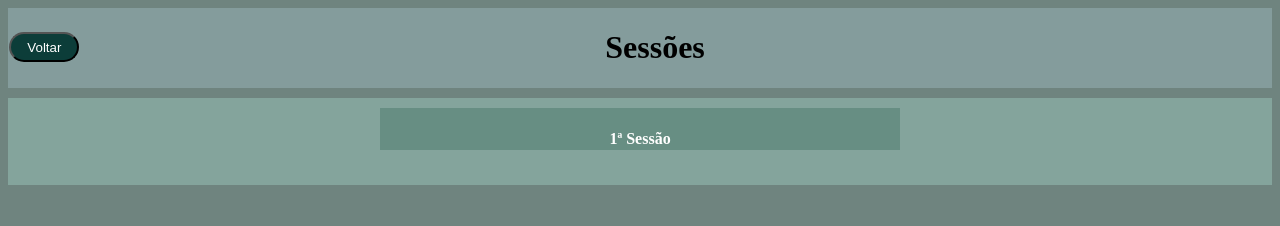
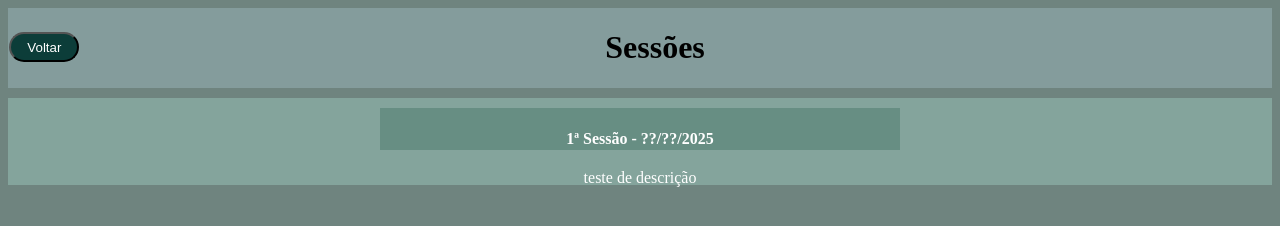
Before and after one commit to Birustieicom/Descontando-Hist-rias, a plain HTML site: page pages/OPDN RPG/sessoes.html in a window 1280 px wide. Drawn offline with Linux system fonts and the light colour scheme.

Commit message:
Atualizar o sessoes.html

```diff
--- a/pages/OPDN RPG/sessoes.html
+++ b/pages/OPDN RPG/sessoes.html
@@ -17,8 +17,9 @@
     <center>
         <main>
 
-            <div class="sessoes" style="background-color: rgba(4, 65, 44, 0.219); padding-top: 1px;  padding-bottom: 1px; width: 500px; padding-left: 10px; padding-right: 10px;">
-                <h4>1ª Sessão</h4>
+            <div class="sessoes" style="background-color: rgba(4, 65, 44, 0.219); padding-top: 0.5px;  padding-bottom: 1px; width: 500px; padding-left: 10px; padding-right: 10px;">
+                <h4>1ª Sessão - ??/??/2025</h4>
+                <p>teste de descrição</p>
 
         </main>
     </center>
```
